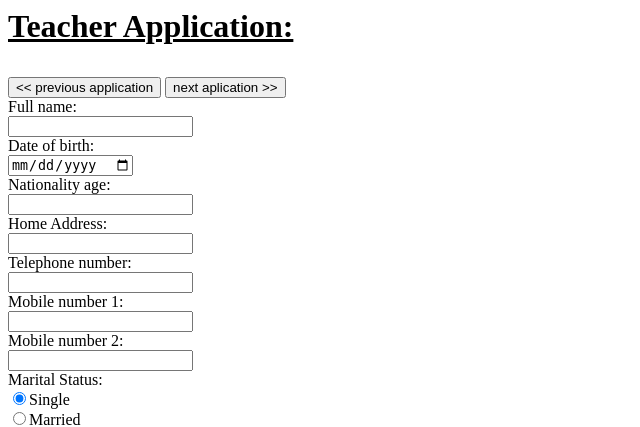
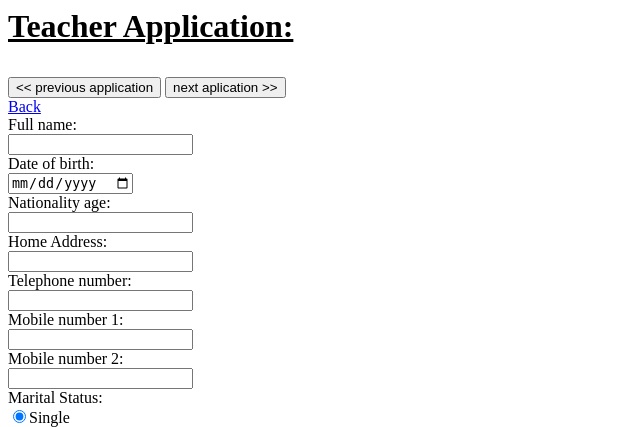
Before and after one commit to Minawasfy/Software-Project, a PHP site: page /editteacher.php in a window 1280 px wide. Shown: the top 427 px of the page, without its empty margins (0-640 px from the left). Run offline with PHP 8.4, Linux system fonts and the light colour scheme.

Commit message:
Add files via upload

```diff
--- a/Admin Side/acceptteacher.php
+++ b/Admin Side/acceptteacher.php
@@ -15,6 +15,9 @@ Fun & Learn
 
 <body>
 
+<header>
+<a href="/index.php" > Back </a>
+</header>
 
 <div class = "teacher2">
 
--- a/Admin Side/editteacher.php
+++ b/Admin Side/editteacher.php
@@ -15,6 +15,9 @@ Fun & Learn
 
 <body>
 
+<header>
+<a href="/index.php" > Back </a>
+</header>
 
 <div class = "teacher2">
 
```
